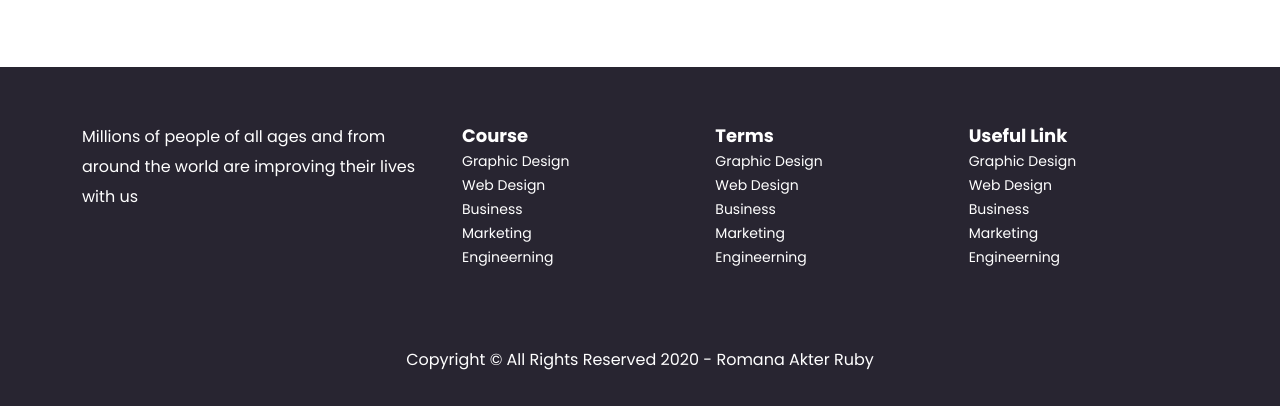
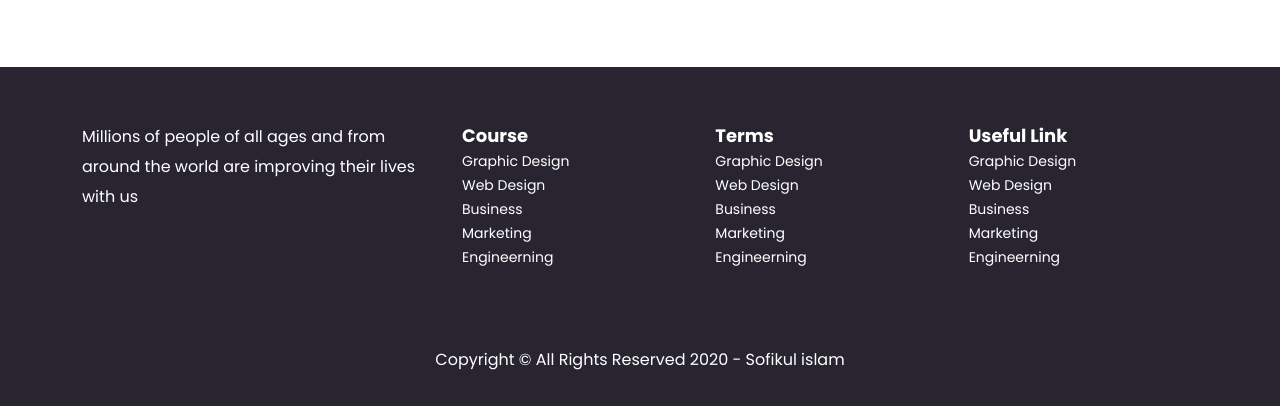
Before and after one commit to sofikulislamweb/webproject8, a plain HTML site: page index.html in a window 1280 px wide. Shown: the part 1733-2139 px from the top of the page. Drawn offline with Linux system fonts and the light colour scheme.

Commit message:
Update index.html

```diff
--- a/index.html
+++ b/index.html
@@ -237,7 +237,7 @@
        </div>
       </div>
       <div class="copy-right-area">
-        <p>Copyright © All Rights Reserved 2020 - <span>Romana Akter Ruby</span></p>
+        <p>Copyright © All Rights Reserved 2020 - <span>Sofikul islam</span></p>
       </div>
     </div>
   </div>
```
